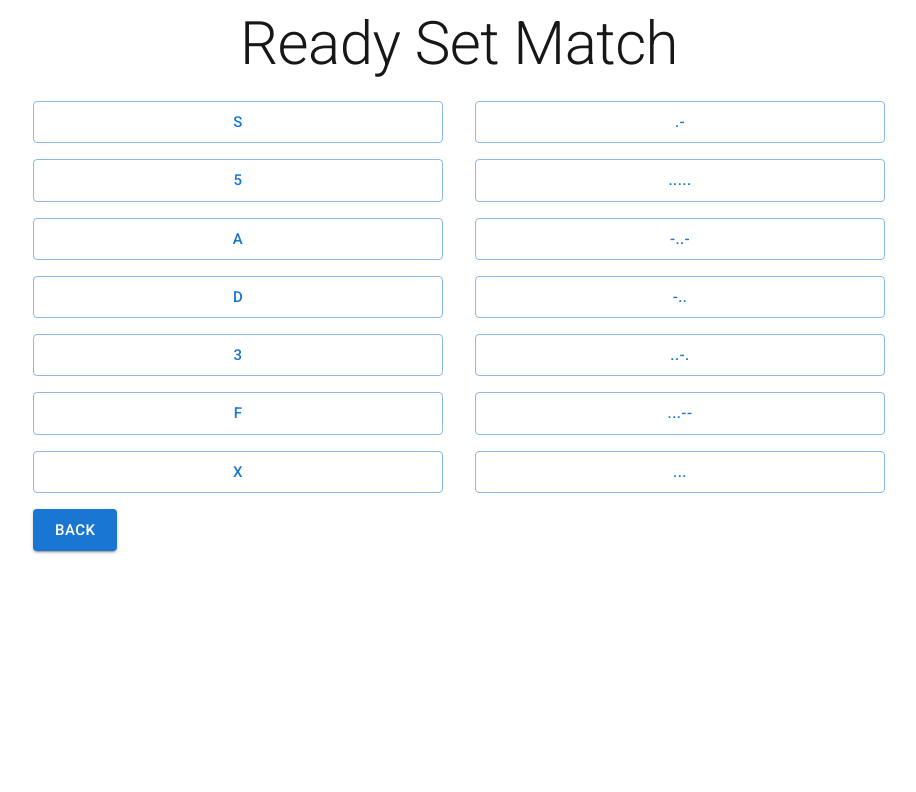
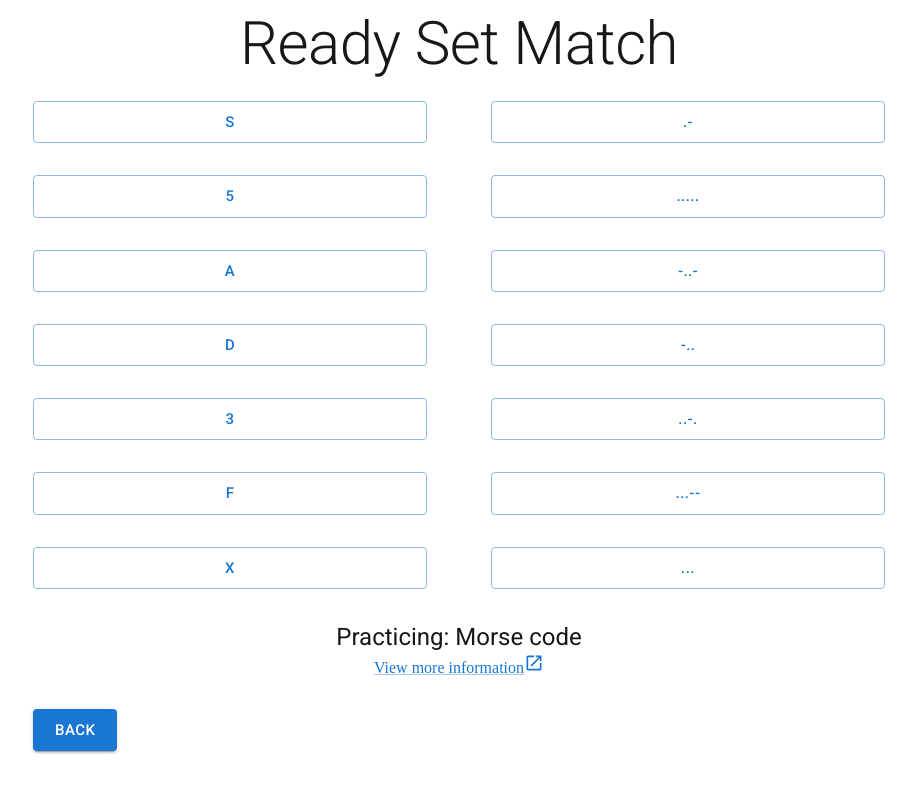
Before and after one commit to winterworks/ready-set-match, a Next.js app: page /practice/morse-code in a window 1280 px wide. Shown: the top 792 px of the page, without its empty margins (181-1097 px from the left). Built offline with nearby package versions, Linux system fonts and the light colour scheme.

Commit message:
Provide an information link for categories

```diff
--- a/src/app/layout.tsx
+++ b/src/app/layout.tsx
@@ -1,11 +1,11 @@
 import type { Metadata } from "next";
+import { Container } from "@mui/material";
+import Typography from '@mui/material/Typography';
 import "./globals.css";
-import Typography from '@mui/material/Typography';
 import '@fontsource/roboto/300.css';
 import '@fontsource/roboto/400.css';
 import '@fontsource/roboto/500.css';
 import '@fontsource/roboto/700.css';
-import { Container } from "@mui/material";
 
 export const metadata: Metadata = {
   title: "Ready Set Match",
--- a/src/components/matcher.tsx
+++ b/src/components/matcher.tsx
@@ -1,8 +1,9 @@
 "use client";
 
 import { Category, Set } from "@/types";
-import { Button, Grid, Typography } from "@mui/material";
-import { Dispatch, SetStateAction, useEffect, useState } from 'react';
+import { Button, Grid, Link, Typography } from "@mui/material";
+import { Dispatch, ReactNode, SetStateAction, useEffect, useState } from 'react';
+import OpenInNewIcon from '@mui/icons-material/OpenInNew';
 
 interface Props {
   category: Category;
@@ -80,20 +81,53 @@ export default function Matcher({ category, leftSets, rightSets }: Props) {
     )
   }
 
+  function renderItems () {
+    const items: ReactNode[] = [];
+
+    for(let index = 0; index < leftSets.length; index++) {
+      items.push(
+        <Grid container item columnSpacing={8} xs={12} >
+          <Grid container item xs={6}>
+            {renderItem(leftSets[index].id, leftSets[index].a, leftClicked, selectedLeft)}
+          </Grid>
+          <Grid container item xs={6}>
+            {renderItem(rightSets[index].id, rightSets[index].b, rightClicked, selectedRight)}
+          </Grid>
+        </Grid>
+      )
+    }
+
+    return items;
+  }
+
+  function renderInfo() {
+    return (
+      <Grid container item xs={12} direction="column">
+        <Typography component="h3" variant="h5" align="center">
+          Practicing: {category.name}
+        </Typography>
+        <Link
+          href={category.link}
+          target="_blank"
+          rel="noopener"
+          align="center"
+        >
+          View more information
+          <OpenInNewIcon fontSize="small" />
+        </Link>
+      </Grid>
+    )
+  }
+
   return (
     <Grid
       container
       columnSpacing={4}
       rowSpacing={4}
     >
-      <Grid container item rowSpacing={2} xs={6} >
-        {leftSets.map(({ id, a }) => renderItem(id, a, leftClicked, selectedLeft))}
-      </Grid>
-      <Grid container item rowSpacing={2} xs={6}>
-        {rightSets.map(({ id, b }) => renderItem(id, b, rightClicked, selectedRight))}
-      </Grid>
-      <Grid container item rowSpacing={2} xs={12} justifyContent="center">
-        <Grid container item rowSpacing={2} xs={12} justifyContent="space-between">
+      {renderItems()}
+      {renderInfo()}
+      <Grid container item xs={12} justifyContent="space-between">
         <Button
           href={`/`}
           size="large"
@@ -101,7 +135,7 @@ export default function Matcher({ category, leftSets, rightSets }: Props) {
         >
           Back
         </Button>
-          {correctSets.length !== leftSets.length ? null : (
+        {correctSets.length === leftSets.length && (
           <Typography component="h3" variant="h5" align="center" gutterBottom>
             All correct!
           </Typography>
@@ -118,6 +152,5 @@ export default function Matcher({ category, leftSets, rightSets }: Props) {
         )}
       </Grid>
     </Grid>
-    </Grid>
   );
 }
--- a/src/data/data.ts
+++ b/src/data/data.ts
@@ -6,6 +6,7 @@ export const data: Data = {
             key: "morse-code",
             name: "Morse code",
             icon: "MoreHoriz",
+            link: "https://en.wikipedia.org/wiki/Morse_code",
             sets: [
                 { id: 1, a: "A", b:".-" },
                 { id: 2, a: "B", b:"-..." },
@@ -49,6 +50,7 @@ export const data: Data = {
             key: "periodic-table",
             name: "Periodic Table",
             icon: "Science",
+            link: "https://en.wikipedia.org/wiki/Periodic_table",
             sets: [
                 { id: 1,	a: "H",     b:	"Hydrogen" },
                 { id: 2,	a: "He",    b:	"Helium" },
--- a/src/types.ts
+++ b/src/types.ts
@@ -7,6 +7,7 @@ export interface Category {
     name: string;
     sets: Set[];
 
+    link?: string;
     icon?: string;
     categories?: Category[];
 }
```
Lines whose indentation alone changed are shown as unchanged.
